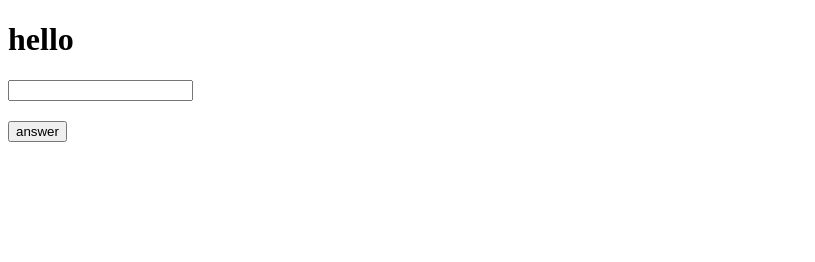
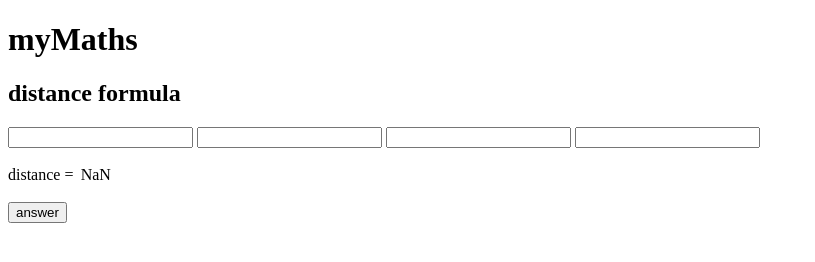
Before and after one commit to SUDO-V0RT3X/myMaths, a plain HTML site: page index.html in a window 1280 px wide. Both pictures are taken after a click on the button "answer". Shown: the whole page, without its empty margins (0-815 px from the left). Drawn offline with Linux system fonts and the light colour scheme.

Commit message:
distance formula donegit add . UI still needs poilishing tho

```diff
--- a/index.html
+++ b/index.html
@@ -4,18 +4,27 @@
     <meta charset="UTF-8" />
     <meta http-equiv="X-UA-Compatible" content="IE=edge" />
     <meta name="viewport" content="width=device-width, initial-scale=1.0" />
-    <title>random</title>
+    <title>myMaths</title>
     <link rel="stylesheet" href="styles.css" />
   </head>
   <body>
-    <h1>hello</h1>
-
+    <h1>myMaths</h1>
+    <h2>distance formula</h2>
     <form>
-      <input type="number" id="x" />
+      <input type="number" id="aX" />
+      <input type="number" id="aY" />
+      <input type="number" id="bX" />
+      <input type="number" id="bY" />
     </form>
 
-    <h2 id="disp">hello</h2>
+    <br />
+
+    <span> distance =&ThinSpace; </span>
+    <span id="answer-field"> </span>
+    <br />
+    <br />
     <button onClick="answer()">answer</button>
+    <br />
 
     <script src="index.js"></script>
   </body>
--- a/index.js
+++ b/index.js
@@ -1,7 +1,14 @@
 function answer() {
-  const x = document.getElementById("x").value
-  const disp = document.getElementById("disp")
+  var aX = parseFloat(document.getElementById("aX").value)
+  var aY = parseFloat(document.getElementById("aY").value)
+  var bX = parseFloat(document.getElementById("bX").value)
+  var bY = parseFloat(document.getElementById("bY").value)
 
-  console.log(x)
-  disp.innerText = x
+  var answerField = document.getElementById("answer-field")
+  var answer = parseFloat(
+    Math.sqrt((bY - aY) * (bY - aY) + (bX - aX) * (bX - aX))
+  )
+
+  console.log(answer)
+  answerField.innerHTML = answer
 }
```
